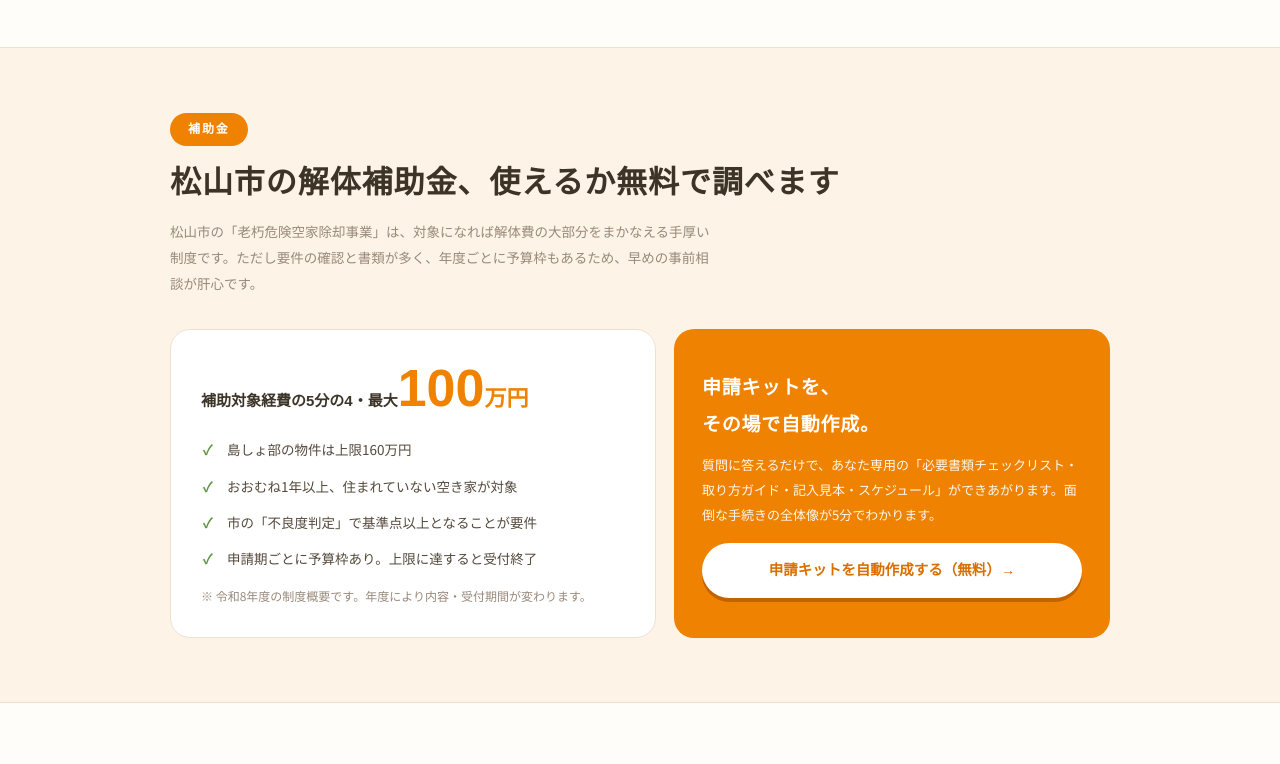
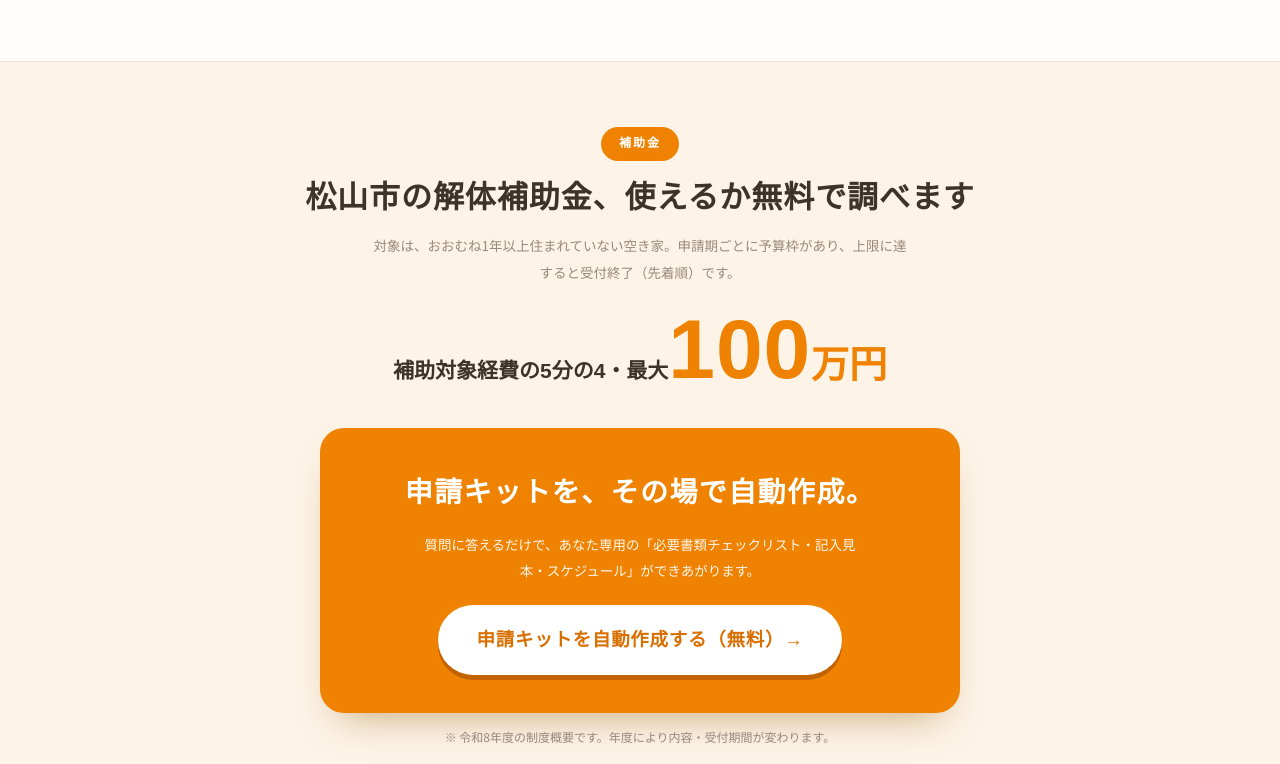
Before and after one commit to vkexppp/matsuyama-kaitai-guide, a plain HTML site: page index.html in a window 1280 px wide. Shown: the part 1536-2300 px from the top of the page. Drawn offline with Linux system fonts and the light colour scheme; a web font is replaced by a local one.

Commit message:
Add files via upload

```diff
--- a/index.html
+++ b/index.html
@@ -3,7 +3,7 @@
 <head>
 <meta charset="UTF-8">
 <meta name="viewport" content="width=device-width, initial-scale=1.0">
-<meta name="description" content="松山解体ガイド｜約60秒のAIかんたん査定・補助金申請キットの自動作成。松山の解体案内サイト。査定・現地調査・見積もり無料。">
+<meta name="description" content="松山解体ガイド｜AIが自動で解体費用を見積もり。松山市の補助金（最大100万円）の申請キットも自動作成。愛媛・松山で30年の解体専門チームが運営。">
 </head>
 <body>
 <title>松山解体ガイド</title>
@@ -51,7 +51,20 @@
   .hero-in{position:relative;max-width:980px;margin:0 auto;padding:90px 20px 70px;width:100%}
   .eyebrow{display:inline-flex;align-items:center;gap:8px;background:rgba(255,253,249,.92);border-radius:999px;padding:6px 16px;font-size:12px;font-weight:700;color:var(--orange-deep);letter-spacing:.1em;margin-bottom:22px}
   .eyebrow::before{content:"";width:8px;height:8px;border-radius:50%;background:var(--orange)}
-  h1{font-family:var(--display);font-weight:900;font-size:clamp(34px,6.4vw,58px);color:#fff;line-height:1.5;letter-spacing:.04em;text-wrap:balance;text-shadow:0 2px 18px rgba(30,20,8,.45)}
+  h1{font-family:var(--display);font-weight:900;font-size:clamp(34px,6vw,58px);color:#fff;line-height:1.5;letter-spacing:.04em;text-wrap:balance;text-shadow:0 2px 18px rgba(30,20,8,.55)}
+  .burst-row{display:flex;flex-wrap:wrap;gap:26px;margin:34px 0 26px;align-items:center}
+  .burst-wrap{filter:drop-shadow(0 14px 22px rgba(20,12,4,.45));transition:transform .2s}
+  .burst-wrap:hover{transform:scale(1.06)}
+  .burst{width:clamp(170px,24vw,225px);aspect-ratio:1;display:flex;flex-direction:column;align-items:center;justify-content:center;text-align:center;gap:2px;clip-path:polygon(50.0% 0.0%, 59.1% 10.0%, 71.7% 5.0%, 75.6% 17.9%, 89.1% 18.8%, 86.9% 32.2%, 98.7% 38.9%, 91.0% 50.0%, 98.7% 61.1%, 86.9% 67.8%, 89.1% 81.2%, 75.6% 82.1%, 71.7% 95.0%, 59.1% 90.0%, 50.0% 100.0%, 40.9% 90.0%, 28.3% 95.0%, 24.4% 82.1%, 10.9% 81.2%, 13.1% 67.8%, 1.3% 61.1%, 9.0% 50.0%, 1.3% 38.9%, 13.1% 32.2%, 10.9% 18.8%, 24.4% 17.9%, 28.3% 5.0%, 40.9% 10.0%)}
+  .burst small{font-size:clamp(10px,1.3vw,12.5px);font-weight:700;letter-spacing:.08em}
+  .burst b{font-family:var(--display);font-weight:900;font-size:clamp(15.5px,2.1vw,20.5px);line-height:1.5;letter-spacing:.02em}
+  .burst .yen{font-size:clamp(20px,2.9vw,28px)}
+  .b-orange{background:var(--orange);color:#fff;transform:rotate(-7deg)}
+  .b-orange small{color:#ffe3c2}
+  .b-white{background:#fffdf9;color:var(--ink);transform:rotate(5deg)}
+  .b-white small{color:var(--orange-deep)}
+  .b-white b em{font-style:normal;color:var(--orange-deep)}
+  .hero-slogan{color:#fff;font-family:var(--display);font-weight:900;font-size:clamp(18px,2.8vw,26px);text-shadow:0 1px 14px rgba(30,20,8,.65);letter-spacing:.05em}
   .hero p.lead{margin:16px 0 30px;max-width:30em;font-size:clamp(14.5px,2vw,17px);font-weight:700;color:#fff;text-shadow:0 1px 12px rgba(30,20,8,.55)}
   .cta-row{display:flex;flex-wrap:wrap;gap:12px}
   .btn{display:inline-flex;align-items:center;justify-content:center;gap:8px;padding:15px 30px;border-radius:999px;font-family:var(--display);font-weight:700;font-size:15px;letter-spacing:.06em;transition:transform .15s,background .2s;border:none;cursor:pointer}
@@ -149,20 +162,14 @@
   .balloon{margin:22px auto 0;max-width:720px;background:#fff;border:1.5px solid var(--line);border-radius:16px;padding:16px 20px;font-size:13.5px}
   .balloon b{color:var(--orange-deep)}
 
-  .subsidy-grid{display:flex;flex-wrap:wrap;gap:18px}
-  .subsidy-main{flex:1 1 330px;background:#fff;border:1.5px solid var(--line);border-radius:20px;padding:30px}
-  .amount{font-family:var(--display);color:var(--ink);font-size:15px;font-weight:700}
-  .amount strong{font-size:52px;color:var(--orange);font-weight:900;line-height:1.1}
-  .amount .unit{font-size:22px;color:var(--orange);font-weight:900}
-  .checks{list-style:none;margin-top:16px;display:grid;gap:10px;font-size:13.5px}
-  .checks li{padding-left:26px;position:relative}
-  .checks li::before{content:"✓";position:absolute;left:2px;top:0;color:var(--leaf);font-weight:900}
-  .subsidy-support{flex:1 1 280px;background:var(--orange);border-radius:20px;padding:28px;color:#fff;display:flex;flex-direction:column;justify-content:center}
-  .subsidy-support h3{font-family:var(--display);font-weight:900;font-size:19px;letter-spacing:.04em;margin-bottom:10px}
-  .subsidy-support p{font-size:13px;line-height:1.9;color:#fff7ec}
-  .area-chips{display:flex;flex-wrap:wrap;gap:8px;margin-top:20px}
-  .area-chips span{background:#fff;border:1.5px solid var(--line);border-radius:999px;padding:7px 18px;font-size:13px;font-weight:700;color:var(--ink)}
-  .area-chips span.main{border-color:var(--orange);color:var(--orange-deep)}
+  .subsidy-amount{font-family:var(--display);color:var(--ink);font-size:clamp(16px,2.4vw,21px);font-weight:900;margin-bottom:26px}
+  .subsidy-amount strong{font-size:clamp(56px,9vw,84px);color:var(--orange);font-weight:900;line-height:1.05;letter-spacing:.01em}
+  .subsidy-amount .unit{font-size:clamp(26px,4vw,38px);color:var(--orange);font-weight:900}
+  .kit-cta{background:var(--orange);border-radius:24px;padding:38px 30px;color:#fff;max-width:640px;margin:0 auto;box-shadow:0 20px 40px -20px rgba(150,90,0,.55)}
+  .kit-cta h3{font-family:var(--display);font-weight:900;font-size:clamp(21px,3.4vw,28px);letter-spacing:.05em;margin-bottom:10px}
+  .kit-cta p{font-size:13.5px;line-height:1.95;color:#fff7ec;max-width:32em;margin:0 auto 22px}
+  .kit-btn{display:inline-flex;align-items:center;justify-content:center;background:#fff;color:var(--orange-deep);font-family:var(--display);font-weight:900;font-size:clamp(15.5px,2.2vw,18.5px);border-radius:999px;padding:17px 38px;box-shadow:0 5px 0 rgba(140,60,0,.45);transition:transform .15s;letter-spacing:.04em}
+  .kit-btn:hover{transform:translateY(2px);box-shadow:0 3px 0 rgba(140,60,0,.45)}
 
   .steps{display:grid;gap:14px;counter-reset:step}
   .step{background:#fff;border:1.5px solid var(--line);border-radius:16px;padding:18px 22px;display:flex;gap:18px;align-items:flex-start}
@@ -235,12 +242,12 @@
   <div class="bg" role="img" aria-label="青空の下、解体現場の前で談笑する作業員たち"></div>
   <div class="shade"></div>
   <div class="hero-in">
-    <h1>きれいに壊す。<br>安く壊す。</h1>
-    <p class="lead">松山で30年。「感じのいい解体屋」と呼ばれています。</p>
-    <div class="cta-row">
-      <a class="btn btn-primary" href="#simulator">AIかんたん査定（無料・約60秒）</a>
-      <a class="btn btn-white" href="hojokin.html">補助金の申請キットを自動作成</a>
+    <h1>解体、いくら？<br>補助金、もらえる？</h1>
+    <div class="burst-row">
+      <a class="burst-wrap" href="#simulator"><span class="burst b-orange"><small>スマホで今すぐ・無料</small><b>AIが自動で<br>解体費用を<br>見積もり</b></span></a>
+      <a class="burst-wrap" href="hojokin.html"><span class="burst b-white"><small>松山市の補助金</small><b>最大<em class="yen">100万円</em><br>書類も自動</b></span></a>
     </div>
+    <p class="hero-slogan">きれいに壊す。安く壊す。——愛媛・松山で30年。</p>
   </div>
 </div>
 
@@ -420,29 +427,19 @@
 </section>
 
 <section id="subsidy" class="alt">
-  <div class="wrap">
-    <div class="sec-head fade">
+  <div class="wrap" style="text-align:center">
+    <div class="sec-head fade" style="margin-bottom:20px">
       <span class="tag">補助金</span>
       <h2>松山市の解体補助金、使えるか無料で調べます</h2>
-      <p>松山市の「老朽危険空家除却事業」は、対象になれば解体費の大部分をまかなえる手厚い制度です。ただし要件の確認と書類が多く、年度ごとに予算枠もあるため、早めの事前相談が肝心です。</p>
+      <p style="margin-left:auto;margin-right:auto">対象は、おおむね1年以上住まれていない空き家。申請期ごとに予算枠があり、上限に達すると受付終了（先着順）です。</p>
     </div>
-    <div class="subsidy-grid">
-      <div class="subsidy-main fade">
-        <p class="amount">補助対象経費の5分の4・最大<strong>100</strong><span class="unit">万円</span></p>
-        <ul class="checks">
-          <li>島しょ部の物件は上限160万円</li>
-          <li>おおむね1年以上、住まれていない空き家が対象</li>
-          <li>市の「不良度判定」で基準点以上となることが要件</li>
-          <li>申請期ごとに予算枠あり。上限に達すると受付終了</li>
-        </ul>
-        <p class="note">※ 令和8年度の制度概要です。年度により内容・受付期間が変わります。</p>
-      </div>
-      <div class="subsidy-support fade">
-        <h3>申請キットを、<br>その場で自動作成。</h3>
-        <p>質問に答えるだけで、あなた専用の「必要書類チェックリスト・取り方ガイド・記入見本・スケジュール」ができあがります。面倒な手続きの全体像が5分でわかります。</p>
-        <a href="hojokin.html" style="display:inline-flex;align-items:center;justify-content:center;margin-top:16px;background:#fff;color:var(--orange-deep);font-family:var(--display);font-weight:700;font-size:14.5px;border-radius:999px;padding:13px 24px;box-shadow:0 4px 0 rgba(140,60,0,.45)">申請キットを自動作成する（無料）→</a>
-      </div>
+    <p class="subsidy-amount fade">補助対象経費の5分の4・最大<strong>100</strong><span class="unit">万円</span></p>
+    <div class="kit-cta fade">
+      <h3>申請キットを、その場で自動作成。</h3>
+      <p>質問に答えるだけで、あなた専用の「必要書類チェックリスト・記入見本・スケジュール」ができあがります。</p>
+      <a class="kit-btn" href="hojokin.html">申請キットを自動作成する（無料）→</a>
     </div>
+    <p class="note">※ 令和8年度の制度概要です。年度により内容・受付期間が変わります。</p>
   </div>
 </section>
 
```
